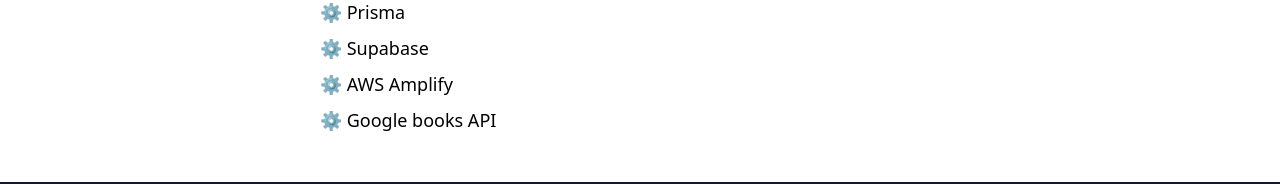
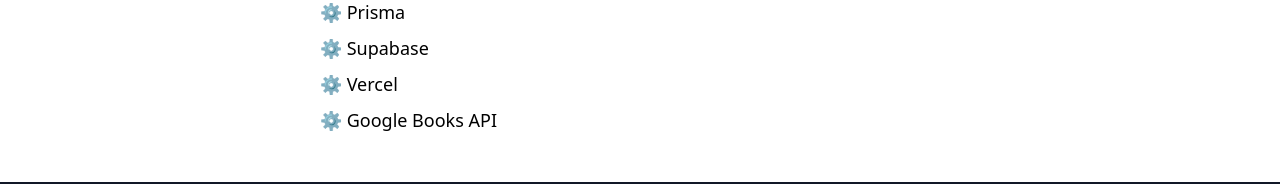
Before and after one commit to kento-yoshidu/BooksToGive, a Next.js app: page / in a window 1280 px wide. Shown: the part 472-656 px from the top of the page. Built offline with nearby package versions, Linux system fonts and the light colour scheme; no server answers; the database is empty.

Commit message:
✨ 細かい点を修正

```diff
--- a/components/Books.tsx
+++ b/components/Books.tsx
@@ -26,6 +26,11 @@ const Book = ({ books }: { books: Book[] }) => {
       return book.category === e
     })
     setBookData([...filteredData])
+
+    window.scrollTo({
+      top: 0,
+      behavior: "smooth"
+    })
   }
 
   const reset = () => {
--- a/pages/api/hello.ts
+++ /dev/null
@@ -1,13 +0,0 @@
-// Next.js API route support: https://nextjs.org/docs/api-routes/introduction
-import type { NextApiRequest, NextApiResponse } from 'next'
-
-type Data = {
-  name: string
-}
-
-export default function handler(
-  req: NextApiRequest,
-  res: NextApiResponse<Data>
-) {
-  res.status(200).json({ name: 'John Doe' })
-}
--- a/pages/index.tsx
+++ b/pages/index.tsx
@@ -25,8 +25,8 @@ const Home = ({ books }: { books: Book[] }) => (
           <li className="mb-2">⚙ Tailwind CSS</li>
           <li className="mb-2">⚙ Prisma</li>
           <li className="mb-2">⚙ Supabase</li>
-          <li className="mb-2">⚙ AWS Amplify</li>
-          <li className="mb-2">⚙ Google books API</li>
+          <li className="mb-2">⚙ Vercel</li>
+          <li className="mb-2">⚙ Google Books API</li>
         </ul>
       </section>
     </div>
```
